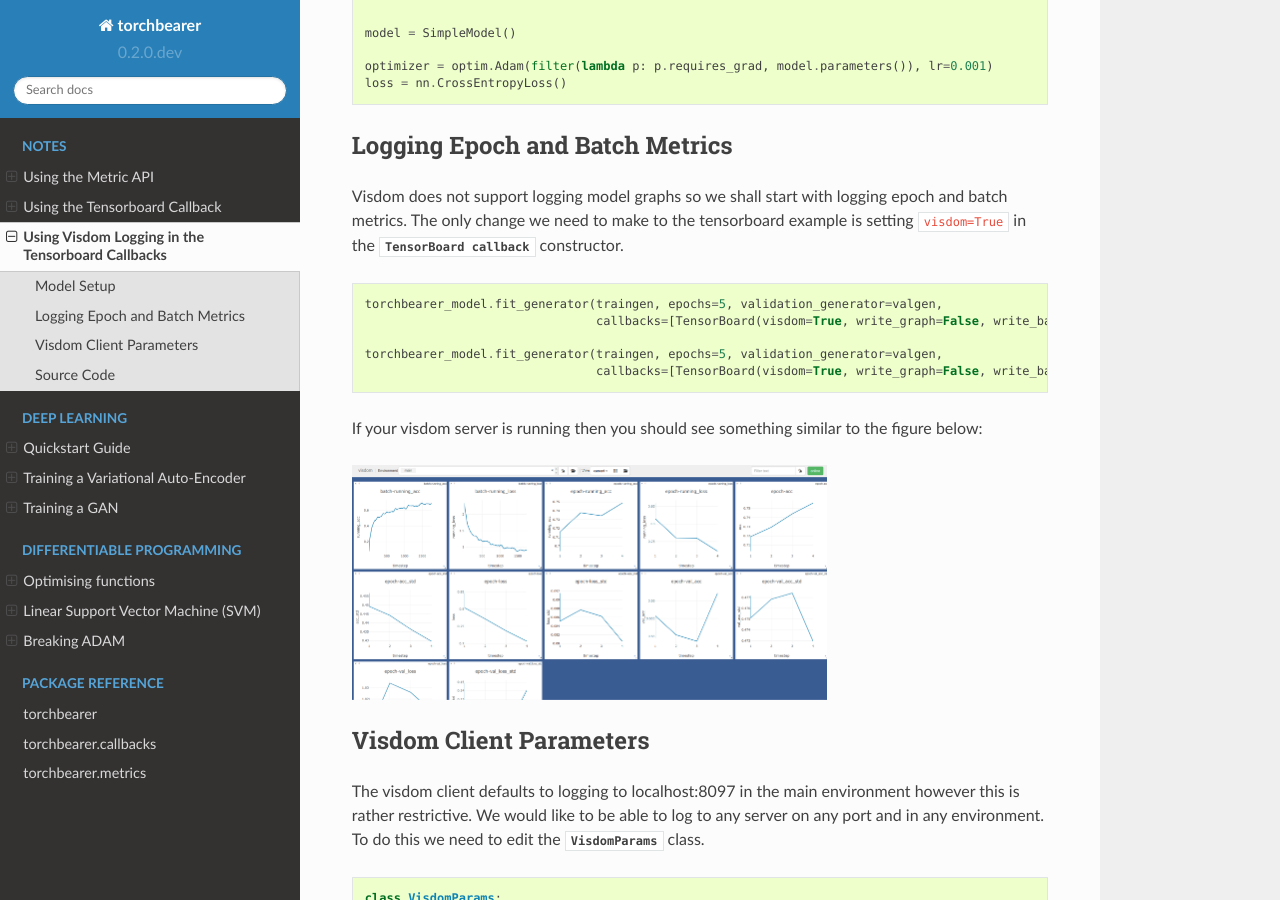
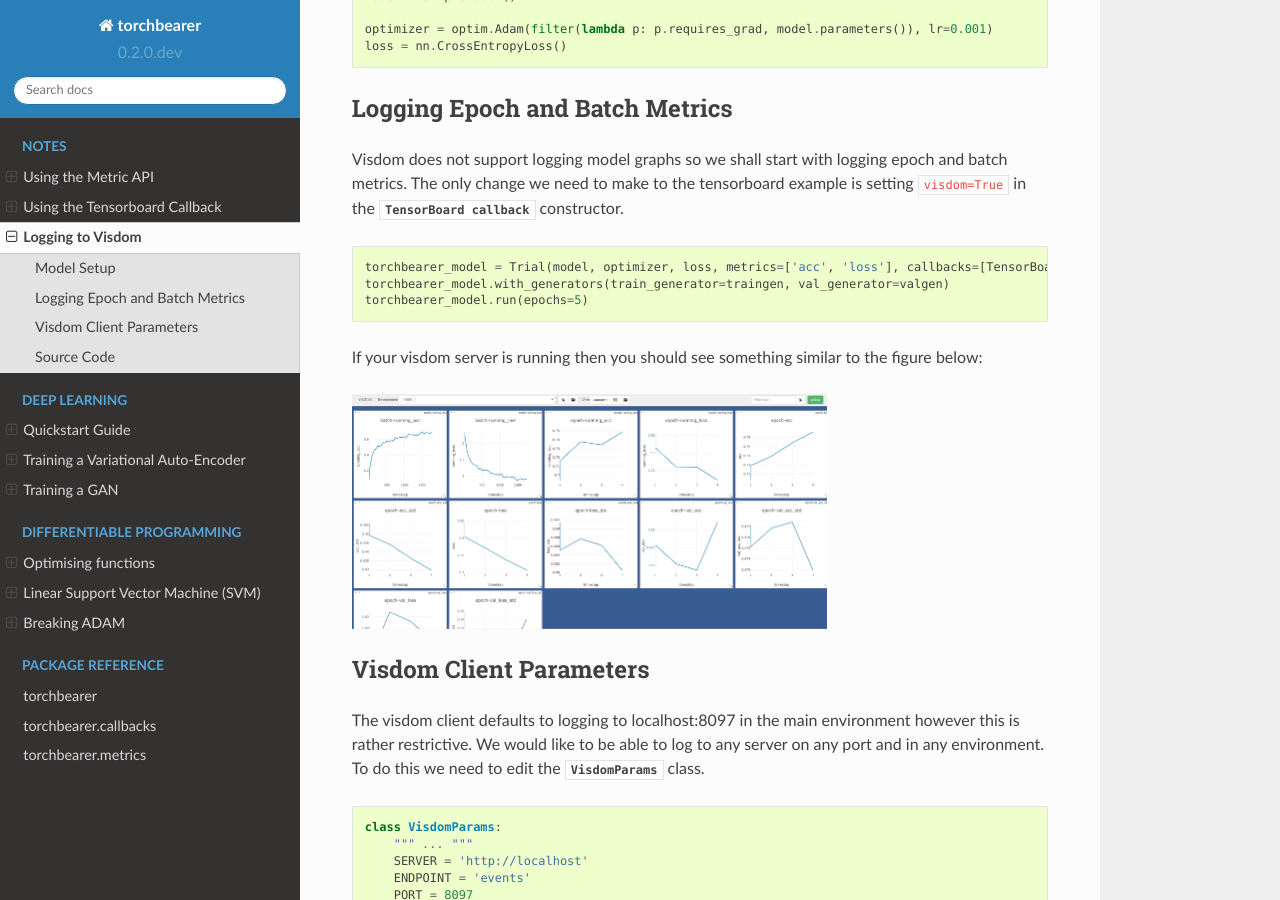
Before and after one commit to pytorchbearer/torchbearer, a Sphinx documentation site: the page built from docs/notes/visdom.rst, in a window 1280 px wide and 900 px high, scrolled down 1101 px. Built offline with Sphinx 7.4.7 and the Read the Docs theme 2.0.0, drawn with Linux system fonts in a browser that asks for light colours; some of the changed text lies outside the part shown.

Commit message:
Update visdom note

```diff
--- a/docs/_static/examples/visdom_note.py
+++ b/docs/_static/examples/visdom_note.py
@@ -54,19 +54,16 @@ model = SimpleModel()
 optimizer = optim.Adam(filter(lambda p: p.requires_grad, model.parameters()), lr=0.001)
 loss = nn.CrossEntropyLoss()
 
-from torchbearer import Model
+from torchbearer import Trial
 from torchbearer.callbacks import TensorBoard
 
-torchbearer_model = Model(model, optimizer, loss, metrics=['acc', 'loss']).to('cuda')
-
-torchbearer_model.fit_generator(traingen, epochs=5, validation_generator=valgen,
-                                callbacks=[TensorBoard(visdom=True, write_graph=False, write_batch_metrics=True, batch_step_size=10, write_epoch_metrics=False)])
-
-torchbearer_model.fit_generator(traingen, epochs=5, validation_generator=valgen,
-                                callbacks=[TensorBoard(visdom=True, write_graph=False, write_batch_metrics=False, write_epoch_metrics=True)])
+torchbearer_model = Trial(model, optimizer, loss, metrics=['acc', 'loss'], callbacks=[TensorBoard(visdom=True, write_graph=True, write_batch_metrics=True, batch_step_size=10, write_epoch_metrics=True)]).to('cuda')
+torchbearer_model.with_generators(train_generator=traingen, val_generator=valgen)
+torchbearer_model.run(epochs=5)
 
 import torchbearer.callbacks.tensor_board as tensorboard
 
 tensorboard.VisdomParams.ENV = 'Test'
-torchbearer_model.fit_generator(traingen, epochs=5, validation_generator=valgen,
-                                callbacks=[TensorBoard(visdom=True, write_graph=False, write_batch_metrics=True, batch_step_size=10, write_epoch_metrics=False)])
+torchbearer_model = Trial(model, optimizer, loss, metrics=['acc', 'loss'], callbacks=[TensorBoard(visdom=True, write_graph=False, write_batch_metrics=True, batch_step_size=10, write_epoch_metrics=False)]).to('cuda')
+torchbearer_model.with_generators(train_generator=traingen, val_generator=valgen)
+torchbearer_model.run(epochs=5)
--- a/docs/notes/visdom.rst
+++ b/docs/notes/visdom.rst
@@ -1,4 +1,4 @@
-Using Visdom Logging in the Tensorboard Callbacks
+Logging to Visdom
 =================================================
 
 In this note we will cover the use of the :class:`TensorBoard callback <.TensorBoard>` to log to visdom.
```
Also changed, not shown: other parts of docs/notes/visdom.rst (+3 -3 lines).
